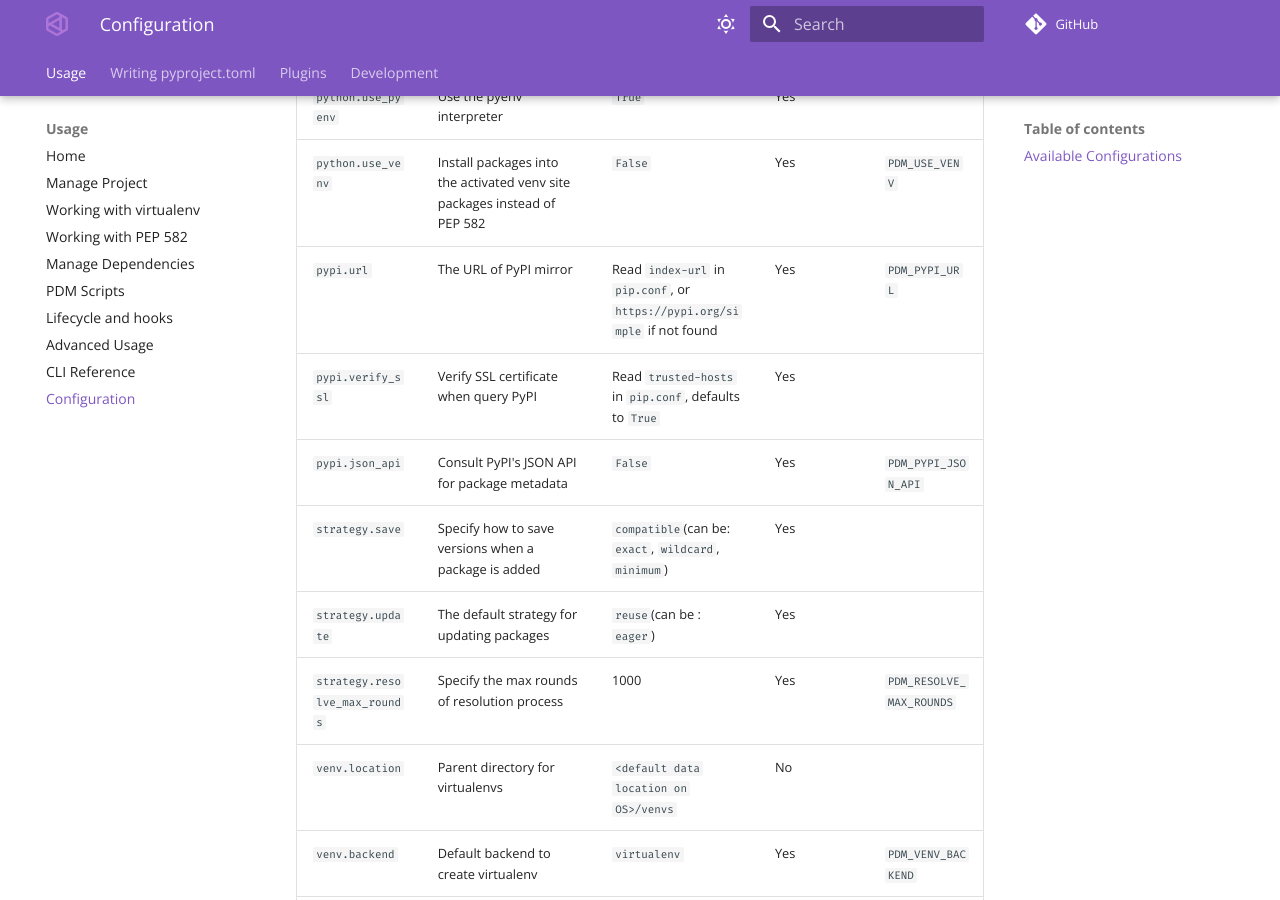
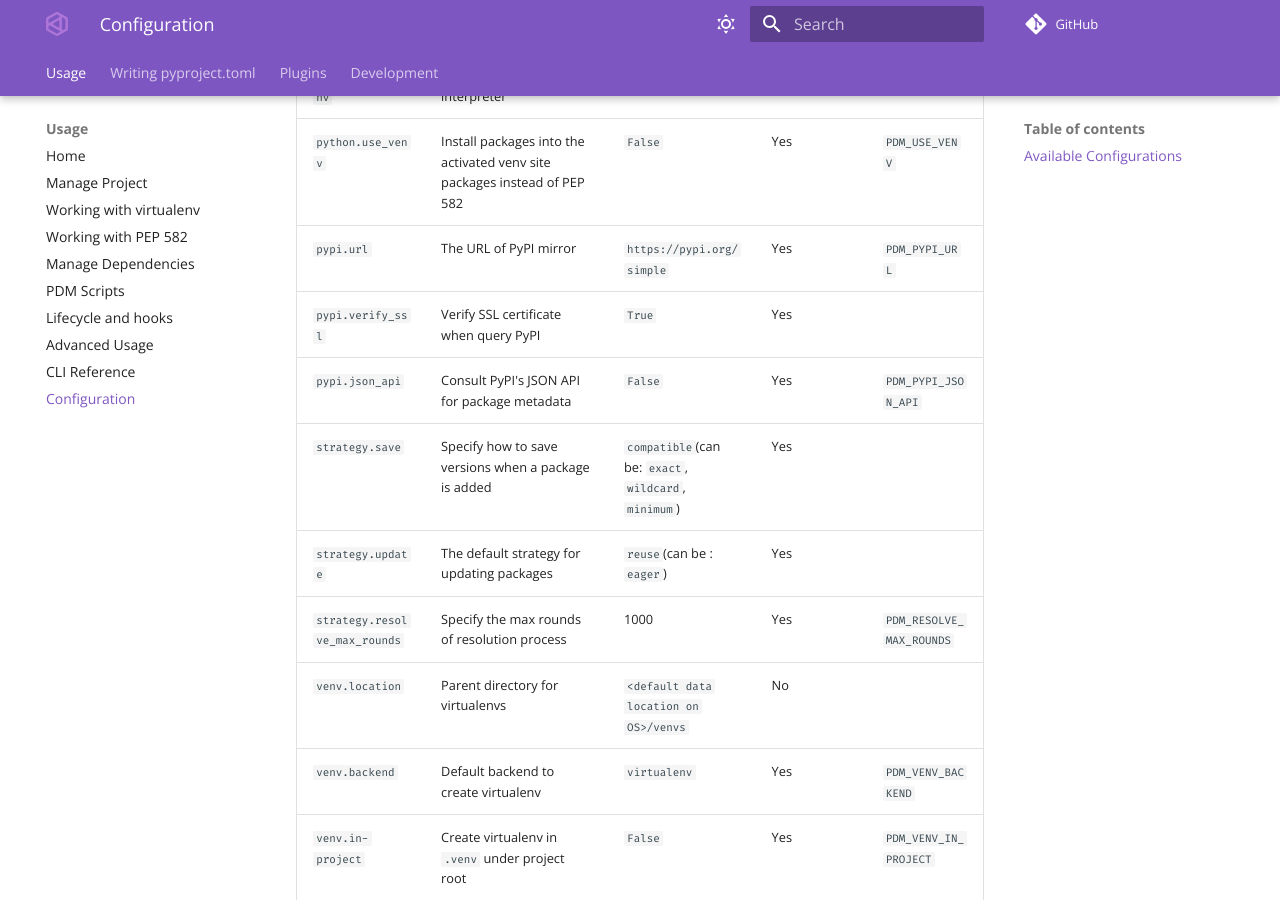
Before and after one commit to ChrisSanderser/pd-ms, an MkDocs documentation site: the page built from docs/docs/usage/configuration.md, in a window 1280 px wide and 900 px high, scrolled down 1335 px. Built offline with MkDocs 1.6.1 and Material for MkDocs 9.7.7, drawn with Linux system fonts in a browser that asks for light colours; comment, search, counter and statistics services are not loaded; the version menu is left out.

Commit message:
Documentation: pip.conf is not read anymore (#1197)

```diff
--- a/docs/docs/usage/configuration.md
+++ b/docs/docs/usage/configuration.md
@@ -18,8 +18,8 @@ The following configuration items can be retrieved and modified by [`pdm config`
 | `python.path`                     | The Python interpreter path                                               |                                                                           | Yes                  | `PDM_PYTHON`             |
 | `python.use_pyenv`                | Use the pyenv interpreter                                                 | `True`                                                                    | Yes                  |                          |
 | `python.use_venv`                 | Install packages into the activated venv site packages instead of PEP 582 | `False`                                                                   | Yes                  | `PDM_USE_VENV`           |
-| `pypi.url`                        | The URL of PyPI mirror                                                    | Read `index-url` in `pip.conf`, or `https://pypi.org/simple` if not found | Yes                  | `PDM_PYPI_URL`           |
-| `pypi.verify_ssl`                 | Verify SSL certificate when query PyPI                                    | Read `trusted-hosts` in `pip.conf`, defaults to `True`                    | Yes                  |                          |
+| `pypi.url`                        | The URL of PyPI mirror                                                    | `https://pypi.org/simple`                                                 | Yes                  | `PDM_PYPI_URL`           |
+| `pypi.verify_ssl`                 | Verify SSL certificate when query PyPI                                    | `True`                                                                    | Yes                  |                          |
 | `pypi.json_api`                   | Consult PyPI's JSON API for package metadata                              | `False`                                                                   | Yes                  | `PDM_PYPI_JSON_API`      |
 | `strategy.save`                   | Specify how to save versions when a package is added                      | `compatible`(can be: `exact`, `wildcard`, `minimum`)                      | Yes                  |                          |
 | `strategy.update`                 | The default strategy for updating packages                                | `reuse`(can be : `eager`)                                                 | Yes                  |                          |
```
